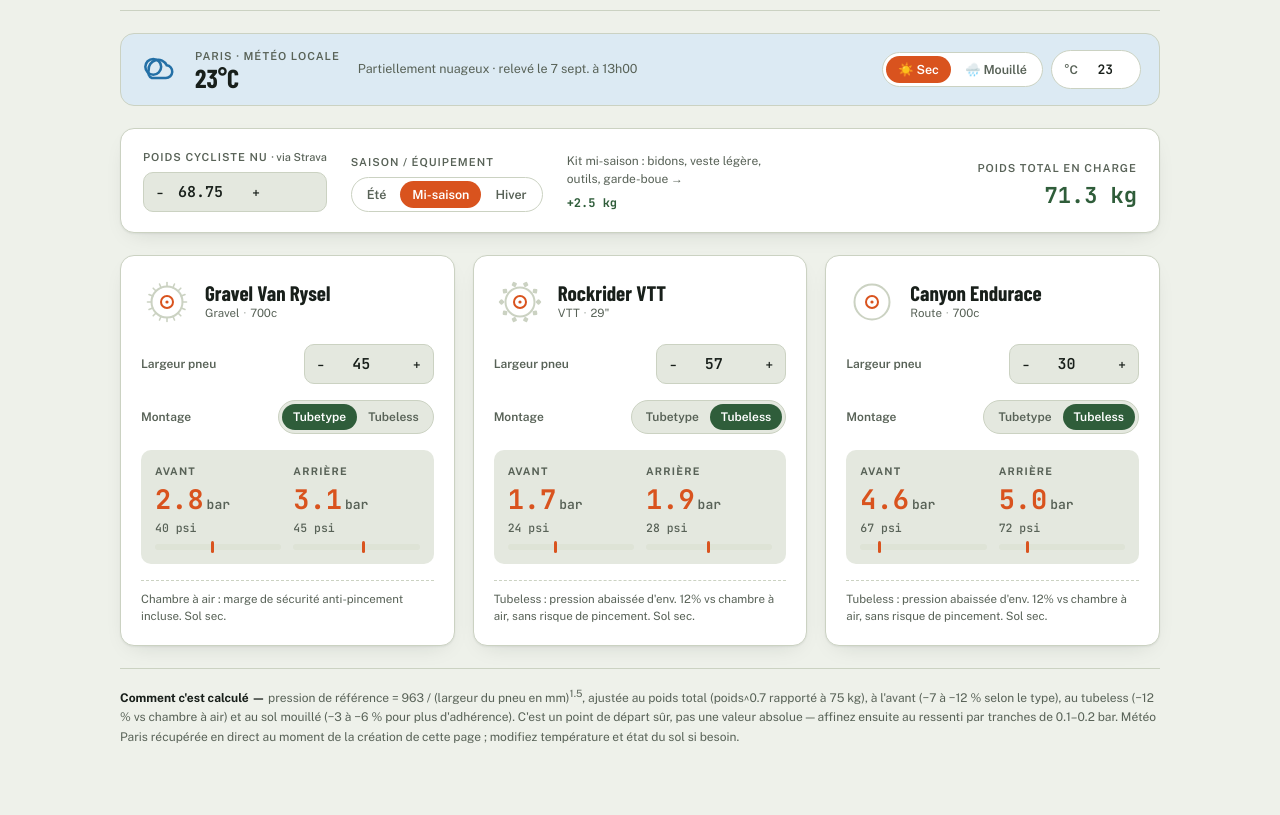
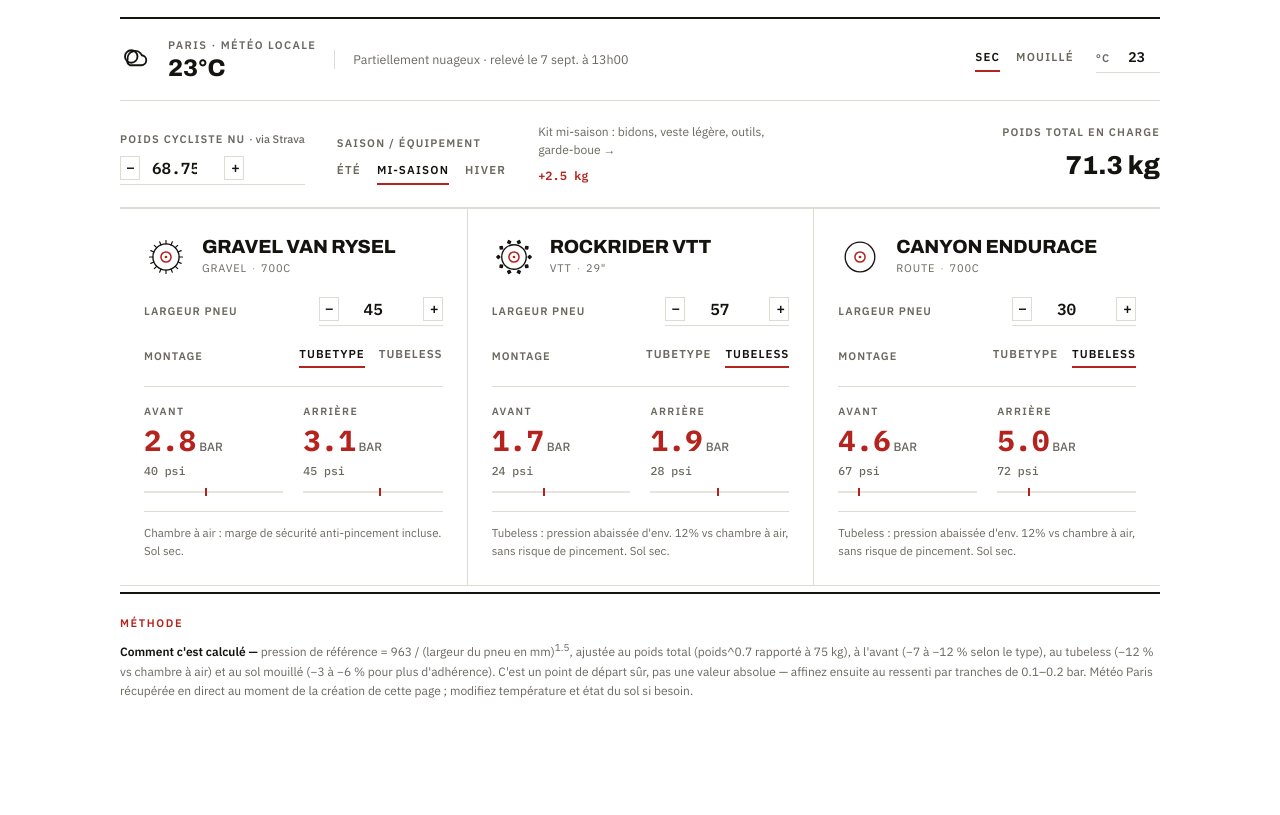
Before and after one commit to beretor/pression-pneus, a plain HTML site: page index.html in a window 1280 px wide. Shown: the part 138-953 px from the top of the page. After the commit the page ends 907 px from the top, so only its background shows below. Drawn offline with nearby package versions, Linux system fonts and the light colour scheme.

Commit message:
Refonte du design façon Rapha : noir/blanc, hairlines, typo Archivo/IBM Plex

```diff
--- a/index.html
+++ b/index.html
@@ -5,270 +5,262 @@
 <meta name="viewport" content="width=device-width, initial-scale=1">
 <title>Pression Pneus</title>
 <style>
-@import url('https://fonts.googleapis.com/css2?family=Barlow+Condensed:wght@500;600;700&family=Public+Sans:wght@400;500;600;700&family=JetBrains+Mono:wght@500;600;700&display=swap');
+@import url('https://fonts.googleapis.com/css2?family=Archivo:wght@500;700;800&family=IBM+Plex+Sans:wght@400;500;600&family=IBM+Plex+Mono:wght@500;600;700&display=swap');
 
 :root{
-  --bg:#EEF1EA;
-  --surface:#FFFFFF;
-  --surface-2:#E4E8DF;
-  --border:#CBD2C2;
-  --text:#181F1A;
-  --text-dim:#586257;
-  --accent:#D9531E;
+  --bg:#FFFFFF;
+  --surface-2:#F4F3EF;
+  --border:#DEDBD3;
+  --border-strong:#14130F;
+  --text:#14130F;
+  --text-dim:#6B6860;
+  --accent:#B4231D;
   --accent-ink:#FFFFFF;
-  --pine:#2F5D3A;
-  --pine-soft:#DDEBE0;
-  --sky:#2470A6;
-  --sky-soft:#DCEAF3;
-  --track:#DEE3D6;
-  --shadow: 0 1px 2px rgba(24,31,26,.06), 0 8px 24px -12px rgba(24,31,26,.18);
-  --radius: 14px;
+  --track:#E7E4DC;
 }
 @media (prefers-color-scheme: dark){
   :root:not([data-theme="light"]){
-    --bg:#12160F;
-    --surface:#1B211A;
-    --surface-2:#222920;
-    --border:#333D2C;
-    --text:#EDF1E7;
-    --text-dim:#9AA795;
-    --accent:#F17141;
-    --accent-ink:#141805;
-    --pine:#7FBA8C;
-    --pine-soft:#20301F;
-    --sky:#7CC0EA;
-    --sky-soft:#182A32;
-    --track:#2A3324;
-    --shadow: 0 1px 2px rgba(0,0,0,.3), 0 12px 28px -14px rgba(0,0,0,.6);
+    --bg:#121110;
+    --surface-2:#1C1A17;
+    --border:#37342C;
+    --border-strong:#F3F1EC;
+    --text:#F3F1EC;
+    --text-dim:#9C988D;
+    --accent:#E2483B;
+    --accent-ink:#121110;
+    --track:#2B2823;
   }
 }
 :root[data-theme="dark"]{
-  --bg:#12160F;
-  --surface:#1B211A;
-  --surface-2:#222920;
-  --border:#333D2C;
-  --text:#EDF1E7;
-  --text-dim:#9AA795;
-  --accent:#F17141;
-  --accent-ink:#141805;
-  --pine:#7FBA8C;
-  --pine-soft:#20301F;
-  --sky:#7CC0EA;
-  --sky-soft:#182A32;
-  --track:#2A3324;
-  --shadow: 0 1px 2px rgba(0,0,0,.3), 0 12px 28px -14px rgba(0,0,0,.6);
+  --bg:#121110;
+  --surface-2:#1C1A17;
+  --border:#37342C;
+  --border-strong:#F3F1EC;
+  --text:#F3F1EC;
+  --text-dim:#9C988D;
+  --accent:#E2483B;
+  --accent-ink:#121110;
+  --track:#2B2823;
 }
 
 *{box-sizing:border-box;}
 body{
   background:var(--bg);
   color:var(--text);
-  font-family:'Public Sans', ui-sans-serif, system-ui, sans-serif;
+  font-family:'IBM Plex Sans', ui-sans-serif, system-ui, sans-serif;
   font-size:15px;
-  line-height:1.5;
+  line-height:1.55;
 }
-h1,h2,h3,.num-lg,.headline{font-family:'Barlow Condensed', ui-sans-serif, sans-serif;}
-.mono{font-family:'JetBrains Mono', ui-monospace, monospace; font-variant-numeric:tabular-nums;}
+h1,h2,h3{font-family:'Archivo', ui-sans-serif, sans-serif;}
+.mono{font-family:'IBM Plex Mono', ui-monospace, monospace; font-variant-numeric:tabular-nums;}
+.tracked{text-transform:uppercase; letter-spacing:1.4px;}
 
 .wrap{
   max-width:1080px;
   margin:0 auto;
-  padding:28px 20px 60px;
+  padding:0 20px 60px;
   display:flex;
   flex-direction:column;
-  gap:22px;
+  gap:0;
 }
 
-/* header */
+/* header — masthead */
 header{
+  border-bottom:2px solid var(--border-strong);
+  padding:34px 0 20px;
   display:flex;
-  align-items:baseline;
+  align-items:flex-end;
   justify-content:space-between;
   gap:16px;
   flex-wrap:wrap;
-  border-bottom:1px solid var(--border);
-  padding-bottom:18px;
 }
-header .titles{display:flex; flex-direction:column; gap:2px;}
+header .eyebrow{
+  display:block;
+  font-size:11px;
+  font-weight:600;
+  letter-spacing:2px;
+  text-transform:uppercase;
+  color:var(--accent);
+  margin-bottom:10px;
+}
 h1{
-  font-size:34px;
-  font-weight:700;
-  letter-spacing:.2px;
+  font-size:44px;
+  font-weight:800;
+  letter-spacing:-.5px;
+  text-transform:uppercase;
   margin:0;
+  line-height:.96;
   text-wrap:balance;
 }
-header .eyebrow{
-  font-size:11px;
-  font-weight:600;
-  letter-spacing:1.6px;
+header .sub{
+  color:var(--text-dim);
+  font-size:12.5px;
+  letter-spacing:.6px;
   text-transform:uppercase;
-  color:var(--accent);
+  margin-top:10px;
 }
-header .sub{color:var(--text-dim); font-size:13.5px; margin-top:2px;}
 
 /* weather strip */
 .weather{
   display:flex;
   align-items:center;
   gap:18px;
-  background:var(--sky-soft);
-  border:1px solid var(--border);
-  border-radius:var(--radius);
-  padding:14px 18px;
+  border-bottom:1px solid var(--border);
+  padding:18px 0;
   flex-wrap:wrap;
 }
-.weather .wicon{flex:0 0 auto; width:38px; height:38px; color:var(--sky);}
+.weather .wicon{flex:0 0 auto; width:30px; height:30px; color:var(--text);}
 .weather .wmain{display:flex; flex-direction:column; gap:1px;}
-.weather .wmain .wplace{font-size:11px; letter-spacing:1px; text-transform:uppercase; color:var(--text-dim); font-weight:600;}
-.weather .wmain .wtemp{font-family:'Barlow Condensed'; font-size:26px; font-weight:700; line-height:1;}
-.weather .wmeta{color:var(--text-dim); font-size:12.5px;}
+.weather .wmain .wplace{font-size:11px; letter-spacing:1.4px; text-transform:uppercase; color:var(--text-dim); font-weight:600;}
+.weather .wmain .wtemp{font-family:'Archivo'; font-size:24px; font-weight:800; line-height:1.15;}
+.weather .wmeta{color:var(--text-dim); font-size:12.5px; border-left:1px solid var(--border); padding-left:18px;}
 .weather .controls{
   margin-left:auto;
   display:flex;
-  gap:8px;
+  gap:22px;
   align-items:center;
   flex-wrap:wrap;
 }
 .seg{
   display:inline-flex;
-  background:var(--surface);
-  border:1px solid var(--border);
-  border-radius:999px;
-  padding:3px;
-  gap:2px;
+  gap:16px;
 }
 .seg button{
   border:none;
+  border-bottom:2px solid transparent;
   background:transparent;
   color:var(--text-dim);
-  font-family:inherit;
-  font-size:12.5px;
+  font-family:'IBM Plex Sans';
+  font-size:11.5px;
   font-weight:600;
-  padding:6px 12px;
-  border-radius:999px;
+  letter-spacing:1.2px;
+  text-transform:uppercase;
+  padding:2px 0 6px;
   cursor:pointer;
-  transition:background .15s, color .15s;
+  transition:color .15s, border-color .15s;
 }
-.seg button.active{background:var(--accent); color:var(--accent-ink);}
+.seg button.active{color:var(--text); border-bottom-color:var(--accent);}
 .temp-field{
-  display:flex; align-items:center; gap:6px;
-  background:var(--surface); border:1px solid var(--border); border-radius:999px;
-  padding:4px 4px 4px 12px;
+  display:flex; align-items:baseline; gap:6px;
+  border-bottom:1px solid var(--border);
+  padding:0 0 4px;
 }
-.temp-field label{font-size:12px; color:var(--text-dim); font-weight:600;}
+.temp-field label{font-size:11px; color:var(--text-dim); font-weight:600; letter-spacing:1px; text-transform:uppercase;}
 .temp-field input{
-  width:52px; border:none; background:transparent; color:var(--text);
-  font-family:'JetBrains Mono'; font-size:13px; font-weight:600; text-align:right;
-  padding:6px 8px; border-radius:999px;
+  width:44px; border:none; background:transparent; color:var(--text);
+  font-family:'IBM Plex Mono'; font-size:14px; font-weight:600; text-align:right;
+  padding:2px 0;
 }
-.temp-field input:focus{outline:2px solid var(--accent); outline-offset:-1px;}
+.temp-field input:focus{outline:none; color:var(--accent);}
 
 /* rider panel */
 .panel{
-  background:var(--surface);
-  border:1px solid var(--border);
-  border-radius:var(--radius);
-  box-shadow:var(--shadow);
-  padding:20px 22px;
+  border-bottom:1px solid var(--border);
+  padding:22px 0;
   display:flex;
   flex-wrap:wrap;
-  gap:24px;
+  gap:32px;
   align-items:flex-end;
 }
-.field{display:flex; flex-direction:column; gap:6px;}
-.field label{font-size:11px; letter-spacing:1px; text-transform:uppercase; color:var(--text-dim); font-weight:600;}
-.numstep{display:flex; align-items:center; gap:0; border:1px solid var(--border); border-radius:10px; overflow:hidden; background:var(--surface-2);}
+.field{display:flex; flex-direction:column; gap:8px;}
+.field label{font-size:11px; letter-spacing:1.2px; text-transform:uppercase; color:var(--text-dim); font-weight:600;}
+.numstep{display:flex; align-items:center; gap:10px; border-bottom:1px solid var(--border); padding-bottom:4px;}
 .numstep button{
-  width:32px; height:38px; border:none; background:transparent; color:var(--text);
-  font-size:16px; cursor:pointer; font-family:'Barlow Condensed';
+  width:20px; height:24px; border:1px solid var(--border); background:transparent; color:var(--text);
+  font-size:14px; line-height:1; cursor:pointer; font-family:'Archivo'; font-weight:700;
 }
-.numstep button:hover{background:var(--track);}
+.numstep button:hover{border-color:var(--border-strong); color:var(--accent);}
 .numstep input{
   width:64px; text-align:center; border:none; background:transparent; color:var(--text);
-  font-family:'JetBrains Mono'; font-size:15px; font-weight:600; height:38px;
+  font-family:'IBM Plex Mono'; font-size:16px; font-weight:600; height:24px;
 }
 .numstep input:focus{outline:none;}
-.unit-suffix{font-size:12px; color:var(--text-dim); align-self:center; padding-right:8px;}
-.equip-note{font-size:12px; color:var(--text-dim); max-width:220px;}
-.equip-note b{color:var(--pine); font-family:'JetBrains Mono';}
+.equip-note{font-size:12px; color:var(--text-dim); max-width:230px; line-height:1.5;}
+.equip-note b{color:var(--accent); font-family:'IBM Plex Mono'; font-weight:600;}
 .total-weight{
   margin-left:auto;
   text-align:right;
-  display:flex; flex-direction:column; gap:2px;
+  display:flex; flex-direction:column; gap:4px;
 }
-.total-weight .tw-label{font-size:11px; letter-spacing:1px; text-transform:uppercase; color:var(--text-dim); font-weight:600;}
-.total-weight .tw-val{font-family:'JetBrains Mono'; font-size:22px; font-weight:700; color:var(--pine);}
+.total-weight .tw-label{font-size:11px; letter-spacing:1.2px; text-transform:uppercase; color:var(--text-dim); font-weight:600;}
+.total-weight .tw-val{font-family:'Archivo'; font-size:26px; font-weight:800;}
 
-/* bike grid */
+/* bike grid — spec-sheet columns */
 .grid{
   display:grid;
   grid-template-columns:repeat(auto-fit, minmax(300px,1fr));
+  border-top:1px solid var(--border);
+}
+.card{
+  border-bottom:1px solid var(--border);
+  border-left:1px solid var(--border);
+  padding:26px 24px;
+  display:flex;
+  flex-direction:column;
   gap:18px;
 }
-.card{
-  background:var(--surface);
-  border:1px solid var(--border);
-  border-radius:var(--radius);
-  box-shadow:var(--shadow);
-  padding:20px;
-  display:flex;
-  flex-direction:column;
-  gap:16px;
+.card:first-child{border-left:none;}
+@media (max-width:719px){
+  .card{border-left:none;}
 }
-.card-head{display:flex; align-items:center; gap:12px;}
-.tire-icon{flex:0 0 auto; width:52px; height:52px;}
-.card-head .names{display:flex; flex-direction:column; gap:1px; min-width:0;}
-.card-head .bike-name{font-family:'Barlow Condensed'; font-size:21px; font-weight:700; line-height:1.05;}
-.card-head .bike-type{font-size:11.5px; color:var(--text-dim);}
-.bike-type .dot{opacity:.5; margin:0 4px;}
+.card-head{display:flex; align-items:center; gap:14px;}
+.tire-icon{flex:0 0 auto; width:44px; height:44px;}
+.card-head .names{display:flex; flex-direction:column; gap:2px; min-width:0;}
+.card-head .bike-name{font-family:'Archivo'; font-size:19px; font-weight:800; text-transform:uppercase; letter-spacing:-.2px; line-height:1.1;}
+.card-head .bike-type{font-size:11px; color:var(--text-dim); letter-spacing:.8px; text-transform:uppercase;}
+.bike-type .dot{opacity:.5; margin:0 5px;}
 
 .row{display:flex; align-items:center; justify-content:space-between; gap:10px;}
-.row label{font-size:12px; color:var(--text-dim); font-weight:600;}
+.row label{font-size:11px; color:var(--text-dim); font-weight:600; letter-spacing:1px; text-transform:uppercase;}
 
 .pill-toggle{
-  display:inline-flex; background:var(--surface-2); border:1px solid var(--border);
-  border-radius:999px; padding:3px;
+  display:inline-flex; gap:14px;
 }
 .pill-toggle button{
-  border:none; background:transparent; color:var(--text-dim);
-  font-size:12px; font-weight:600; padding:6px 11px; border-radius:999px; cursor:pointer;
-  font-family:'Public Sans';
+  border:none; border-bottom:2px solid transparent; background:transparent; color:var(--text-dim);
+  font-size:11.5px; font-weight:600; letter-spacing:1px; text-transform:uppercase; padding:2px 0 5px; cursor:pointer;
+  font-family:'IBM Plex Sans';
 }
-.pill-toggle button.active{background:var(--pine); color:#fff;}
+.pill-toggle button.active{color:var(--text); border-bottom-color:var(--accent);}
 
 .readouts{
   display:grid;
   grid-template-columns:1fr 1fr;
-  gap:12px;
-  background:var(--surface-2);
-  border-radius:10px;
-  padding:14px;
+  gap:20px;
+  border-top:1px solid var(--border);
+  padding-top:16px;
 }
-.readout{display:flex; flex-direction:column; gap:6px;}
-.readout .ro-label{font-size:10.5px; letter-spacing:1.2px; text-transform:uppercase; color:var(--text-dim); font-weight:700;}
-.readout .ro-val{font-family:'JetBrains Mono'; font-size:27px; font-weight:700; line-height:1; color:var(--accent);}
-.readout .ro-val .unit{font-size:13px; font-weight:600; color:var(--text-dim); margin-left:3px;}
-.readout .ro-psi{font-size:11.5px; color:var(--text-dim); font-family:'JetBrains Mono';}
-.gauge{position:relative; height:6px; border-radius:4px; background:var(--track); margin-top:2px;}
-.gauge .mark{position:absolute; top:-3px; width:3px; height:12px; border-radius:2px; background:var(--accent);}
+.readout{display:flex; flex-direction:column; gap:7px;}
+.readout .ro-label{font-size:10.5px; letter-spacing:1.4px; text-transform:uppercase; color:var(--text-dim); font-weight:600;}
+.readout .ro-val{font-family:'IBM Plex Mono'; font-size:29px; font-weight:700; line-height:1; color:var(--accent);}
+.readout .ro-val .unit{font-size:12px; font-weight:500; color:var(--text-dim); margin-left:3px; font-family:'IBM Plex Sans'; text-transform:uppercase;}
+.readout .ro-psi{font-size:11.5px; color:var(--text-dim); font-family:'IBM Plex Mono';}
+.gauge{position:relative; height:2px; background:var(--track); margin-top:4px;}
+.gauge .mark{position:absolute; top:-3px; width:2px; height:8px; background:var(--accent);}
 
-.card-note{font-size:11.5px; color:var(--text-dim); border-top:1px dashed var(--border); padding-top:10px;}
-.card-note .wet-flag{color:var(--sky); font-weight:600;}
+.card-note{font-size:11.5px; color:var(--text-dim); border-top:1px solid var(--border); padding-top:12px; line-height:1.5;}
+.card-note .wet-flag{color:var(--text); font-weight:600;}
 
 footer{
-  border-top:1px solid var(--border);
-  padding-top:16px;
+  border-top:2px solid var(--border-strong);
+  padding-top:20px;
+  margin-top:6px;
   color:var(--text-dim);
   font-size:12px;
-  line-height:1.6;
+  line-height:1.65;
 }
-footer b{color:var(--text);}
+footer .f-eyebrow{
+  display:block; font-size:11px; font-weight:600; letter-spacing:1.6px; text-transform:uppercase;
+  color:var(--accent); margin-bottom:8px;
+}
+footer b{color:var(--text); font-weight:600;}
 
 @media (max-width:560px){
-  h1{font-size:27px;}
+  h1{font-size:30px;}
   .panel{flex-direction:column; align-items:stretch;}
   .total-weight{margin-left:0; text-align:left;}
-  .weather .controls{margin-left:0; width:100%;}
+  .weather .controls{margin-left:0; width:100%; justify-content:space-between;}
+  .weather .wmeta{border-left:none; padding-left:0; width:100%;}
 }
 </style>
 </head>
@@ -285,7 +277,7 @@
   </header>
 
   <div class="weather" id="weatherStrip">
-    <svg class="wicon" id="weatherIcon" viewBox="0 0 24 24" fill="none" stroke="currentColor" stroke-width="1.6"></svg>
+    <svg class="wicon" id="weatherIcon" viewBox="0 0 24 24" fill="none" stroke="currentColor" stroke-width="1.5"></svg>
     <div class="wmain">
       <span class="wplace" id="wPlace">Paris · météo locale</span>
       <span class="wtemp"><span id="wTempLabel">23</span>°C</span>
@@ -293,8 +285,8 @@
     <div class="wmeta" id="wMeta">Partiellement nuageux · relevé le 7 sept. à 13h00</div>
     <div class="controls">
       <div class="seg" id="wetSeg">
-        <button data-wet="0">☀️ Sec</button>
-        <button data-wet="1">🌧️ Mouillé</button>
+        <button data-wet="0">Sec</button>
+        <button data-wet="1">Mouillé</button>
       </div>
       <div class="temp-field">
         <label for="tempInput">°C</label>
@@ -335,6 +327,7 @@
   <div class="grid" id="bikeGrid"></div>
 
   <footer>
+    <span class="f-eyebrow">Méthode</span>
     <b>Comment c'est calculé —</b> pression de référence = 963 / (largeur du pneu en mm)<sup>1.5</sup>, ajustée au poids total
     (poids^0.7 rapporté à 75 kg), à l'avant (−7 à −12 % selon le type), au tubeless (−12 % vs chambre à air) et au sol
     mouillé (−3 à −6 % pour plus d'adhérence). C'est un point de départ sûr, pas une valeur absolue — affinez ensuite
@@ -463,19 +456,19 @@
   // --- icons -------------------------------------------------------
   function treadIcon(kind){
     var accent = "var(--accent)";
-    var dim = "var(--border)";
+    var dim = "var(--border-strong)";
     var tread = "";
     if(kind==="route"){
-      tread = '<circle cx="26" cy="26" r="17.5" fill="none" stroke="'+dim+'" stroke-width="2"/>';
+      tread = '<circle cx="26" cy="26" r="17.5" fill="none" stroke="'+dim+'" stroke-width="1.6"/>';
     } else if(kind==="gravel"){
       var ticks = "";
       for(var i=0;i<16;i++){
         var ang = (i/16)*Math.PI*2;
         var x1 = 26+15.5*Math.cos(ang), y1=26+15.5*Math.sin(ang);
         var x2 = 26+19.5*Math.cos(ang), y2=26+19.5*Math.sin(ang);
-        ticks += '<line x1="'+x1.toFixed(1)+'" y1="'+y1.toFixed(1)+'" x2="'+x2.toFixed(1)+'" y2="'+y2.toFixed(1)+'" stroke="'+dim+'" stroke-width="1.6" stroke-linecap="round"/>';
+        ticks += '<line x1="'+x1.toFixed(1)+'" y1="'+y1.toFixed(1)+'" x2="'+x2.toFixed(1)+'" y2="'+y2.toFixed(1)+'" stroke="'+dim+'" stroke-width="1.4" stroke-linecap="round"/>';
       }
-      tread = '<circle cx="26" cy="26" r="15.5" fill="none" stroke="'+dim+'" stroke-width="2"/>' + ticks;
+      tread = '<circle cx="26" cy="26" r="15.5" fill="none" stroke="'+dim+'" stroke-width="1.6"/>' + ticks;
     } else {
       var knobs = "";
       for(var j=0;j<10;j++){
@@ -483,11 +476,11 @@
         var kx = 26+18.5*Math.cos(a), ky=26+18.5*Math.sin(a);
         knobs += '<rect x="'+(kx-2.2).toFixed(1)+'" y="'+(ky-2.2).toFixed(1)+'" width="4.4" height="4.4" rx="1" fill="'+dim+'" transform="rotate('+(a*180/Math.PI+45).toFixed(0)+' '+kx.toFixed(1)+' '+ky.toFixed(1)+')"/>';
       }
-      tread = '<circle cx="26" cy="26" r="14.5" fill="none" stroke="'+dim+'" stroke-width="2"/>' + knobs;
+      tread = '<circle cx="26" cy="26" r="14.5" fill="none" stroke="'+dim+'" stroke-width="1.6"/>' + knobs;
     }
     return '<svg viewBox="0 0 52 52" xmlns="http://www.w3.org/2000/svg">' +
       tread +
-      '<circle cx="26" cy="26" r="6" fill="none" stroke="'+accent+'" stroke-width="2"/>' +
+      '<circle cx="26" cy="26" r="6" fill="none" stroke="'+accent+'" stroke-width="1.8"/>' +
       '<circle cx="26" cy="26" r="1.6" fill="'+accent+'"/>' +
       '</svg>';
   }
```
